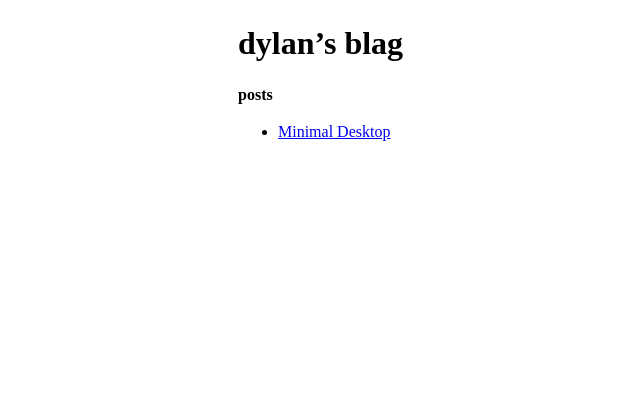
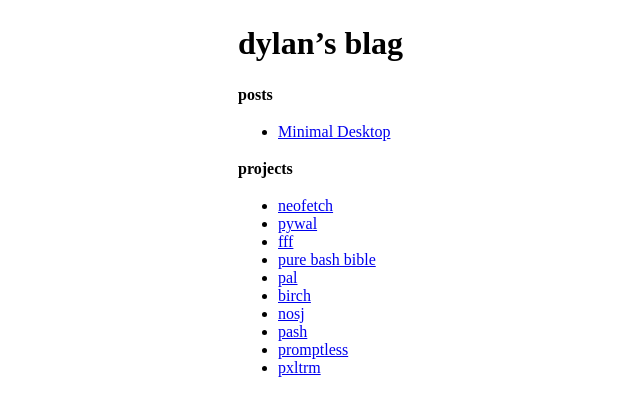
Before and after one commit to dylanaraps/blag, a Jekyll site: the page built from index.md, in a window 1280 px wide. Shown: the top 416 px of the page, without its empty margins (87-727 px from the left). Built offline with Jekyll 4.4.1, drawn with Linux system fonts in a browser that asks for light colours; our own code applies the rules of GitHub Pages for plain Markdown files.

Commit message:
docs: update

```diff
--- a/index.md
+++ b/index.md
@@ -4,3 +4,16 @@
 
 - [Minimal Desktop](./rice.md)
 <!-- - [Compiling a "modern" web browser](./compiling-a-browser.md) -->
+
+**projects**
+
+- [neofetch](https://github.com/dylanaraps/neofetch)
+- [pywal](https://github.com/dylanaraps/pywal)
+- [fff](https://github.com/dylanaraps/fff)
+- [pure bash bible](https://github.com/dylanaraps/pure-bash-bible)
+- [pal](https://github.com/dylanaraps/pal)
+- [birch](https://github.com/dylanaraps/birch)
+- [nosj](https://github.com/dylanaraps/nosj)
+- [pash](https://github.com/dylanaraps/pash)
+- [promptless](https://github.com/dylanaraps/promptless)
+- [pxltrm](https://github.com/dylanaraps/pxltrm)
```
